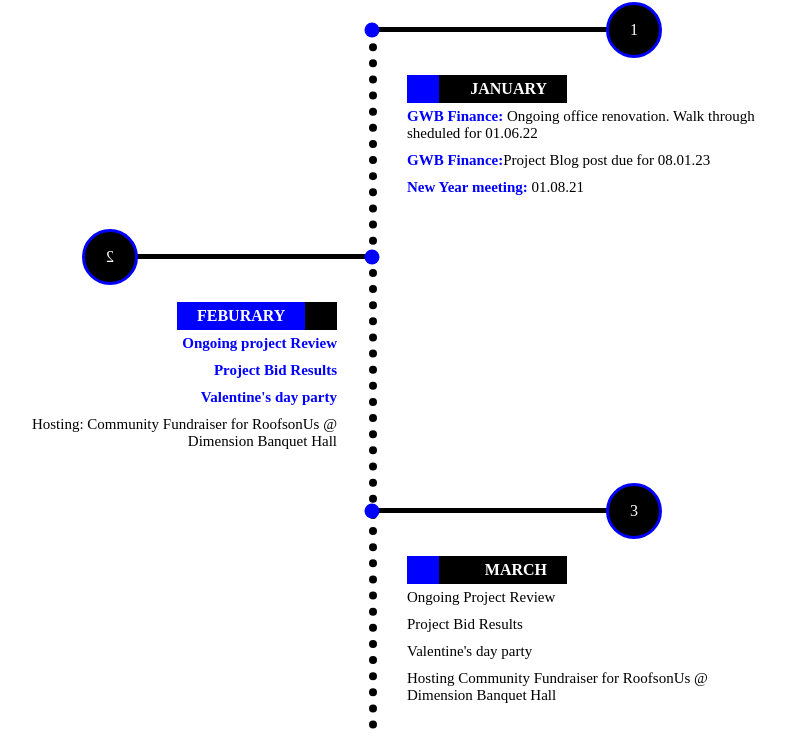
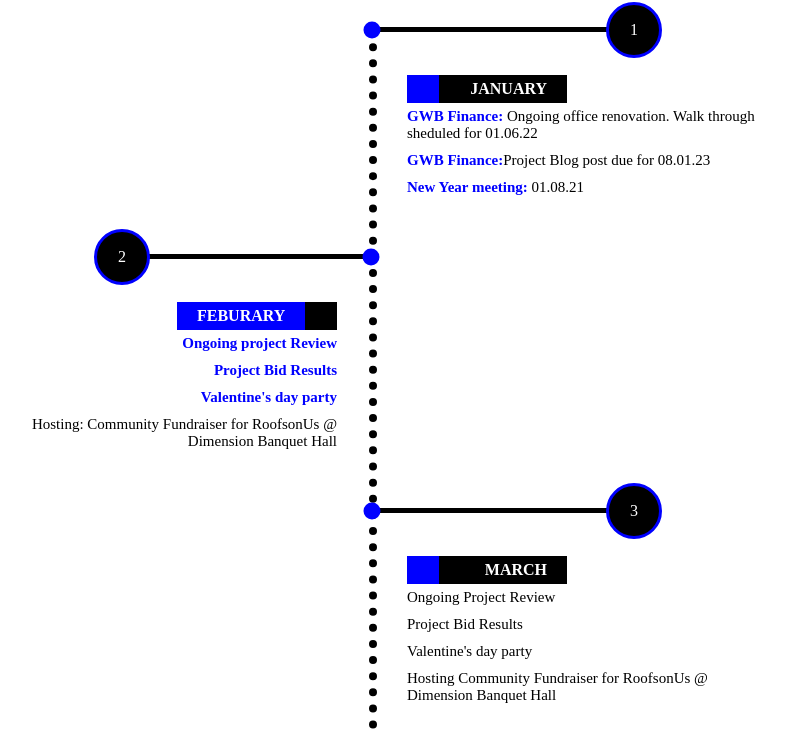
Before and after one commit to anilcodersigdel/UI-template, a website: page index.html in a window 1280 px wide. Shown: the part 76-830 px from the top of the page, without its empty margins (268-1053 px from the left). Drawn offline with Linux system fonts and the light colour scheme.

Commit message:
completed all design for bothh left and right container

```diff
--- a/index.html
+++ b/index.html
@@ -21,7 +21,7 @@
 
     <div class="timeline">
       <div class="container right-container">
-        <div class="straight-line"></div>
+        <div class="right-container-straight-line"></div>
          <div class="text-box">
           <div class="month">JANUARY</div>
           <p><span>GWB Finance:</span> Ongoing office renovation. Walk through sheduled for 01.06.22</p>
@@ -31,7 +31,7 @@
       </div>
 
       <div class="container left-container">
-        <div class="straight-line left-straight-line"></div>
+        <div class="left-container-straight-line"></div>
         <div class="text-box">
           <div class="month">FEBURARY</div>
           <p> <span>Ongoing project Review</span></p>
@@ -42,7 +42,7 @@
       </div>
 
       <div class="container right-container">
-        <div class="straight-line"></div>
+        <div class="right-container-straight-line"></div>
 
         <div class="text-box">
           <div class="month">MARCH</div>
--- a/sass/style.scss
+++ b/sass/style.scss
@@ -43,7 +43,7 @@ header {
         width: 50%;
 
 
-     .straight-line{
+     .right-container-straight-line{
         margin: 23px 0;
         height: 5px;
         width: 250px;
@@ -54,8 +54,8 @@ header {
 
         &::before{
             content: "";
-            height: 15px;
-            width: 15px;
+            height: 17px;
+            width: 17px;
             border-radius: 50%;
             background-color: blue;
             position: absolute;
@@ -64,17 +64,19 @@ header {
             top: 50%;
             transform: translate(-50% , -50%);
             z-index: 5;
+
         }
 
         &::after{
-            content: counter(line-counter); /* Use counter value as content */
-            counter-increment: line-counter; /* Increment the counter */
+            content: counter(line-counter);
+            counter-increment: line-counter;
             height: 50px;
             width: 50px;
             border-radius: 50%;
             background-color: black;
             border: 3px solid blue;
             position: absolute;
+            // position: relative;
             right: -68px;
             top: 50%;
             transform: translate(-50% , -50%);
@@ -85,9 +87,54 @@ header {
             font-size: 16px;
             color: white;
             z-index: 99;
+        }
+
+     }
 
 
+     .left-container-straight-line{
+        margin: 23px 0;
+        height: 5px;
+        width: 250px;
+        background-color: black;
+        position: relative;
+        margin-left: auto;
 
+
+        &::before{
+            content: counter(line-counter);
+            counter-increment: line-counter;
+            height: 50px;
+            width: 50px;
+            border-radius: 50%;
+            background-color: black;
+            border: 3px solid blue;
+            position: absolute;
+            display: flex;
+            white-space: nowrap;
+            justify-content: center;
+            align-items: center;
+            font-size: 16px;
+            color: white;
+            left: 0;
+            top: 50%;
+            transform: translate(-50% , -50%);
+            z-index: 5;
+
+        }
+
+        &::after{
+            content: "";
+            height: 17px;
+            width: 17px;
+            border-radius: 50%;
+            background-color: blue;
+            position: absolute;
+            right: -16px;
+            top: 50%;
+            transform: translate(-50% , -50%);
+            color: black;
+            z-index: 99;
         }
 
      }
@@ -146,20 +193,25 @@ header {
 
             }
 
-            .straight-line{
-                margin-left: auto;
-                transform: scaleX(-1);
-            }
+            // .straight-line{
+            //     position: relative;
+            //     margin-left: auto;
+            //     // transform: scaleX(-1);
 
-        //     .straight-line{
-        //         // position: relative;
-        //         transform: scaleX(-1);
-        //         margin-left: auto;
+            //     // &::after{
+            //     //     // position: relative;
+            //     //     left: -58px;
 
-        //     &::after{
-        //         top: 50%;
-        //     }
-        // }
+            //     // }
+            //     // &::before{
+            //     //     // position: absolute;
+            //     //     right: 0;
+            //     // }
+
+
+
+
+            // }
         }
 
         &.right-container {
```
Also changed, not shown: sass/style.css, 1 other file.
